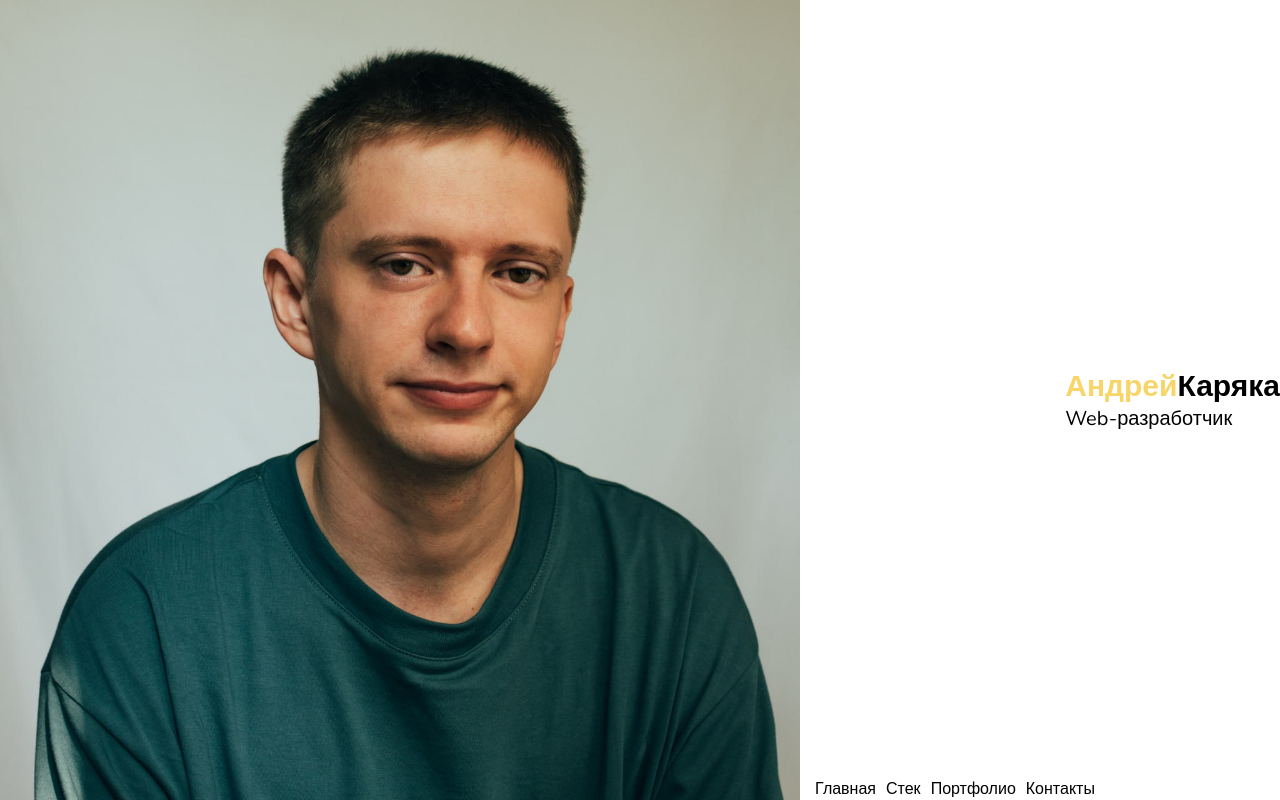
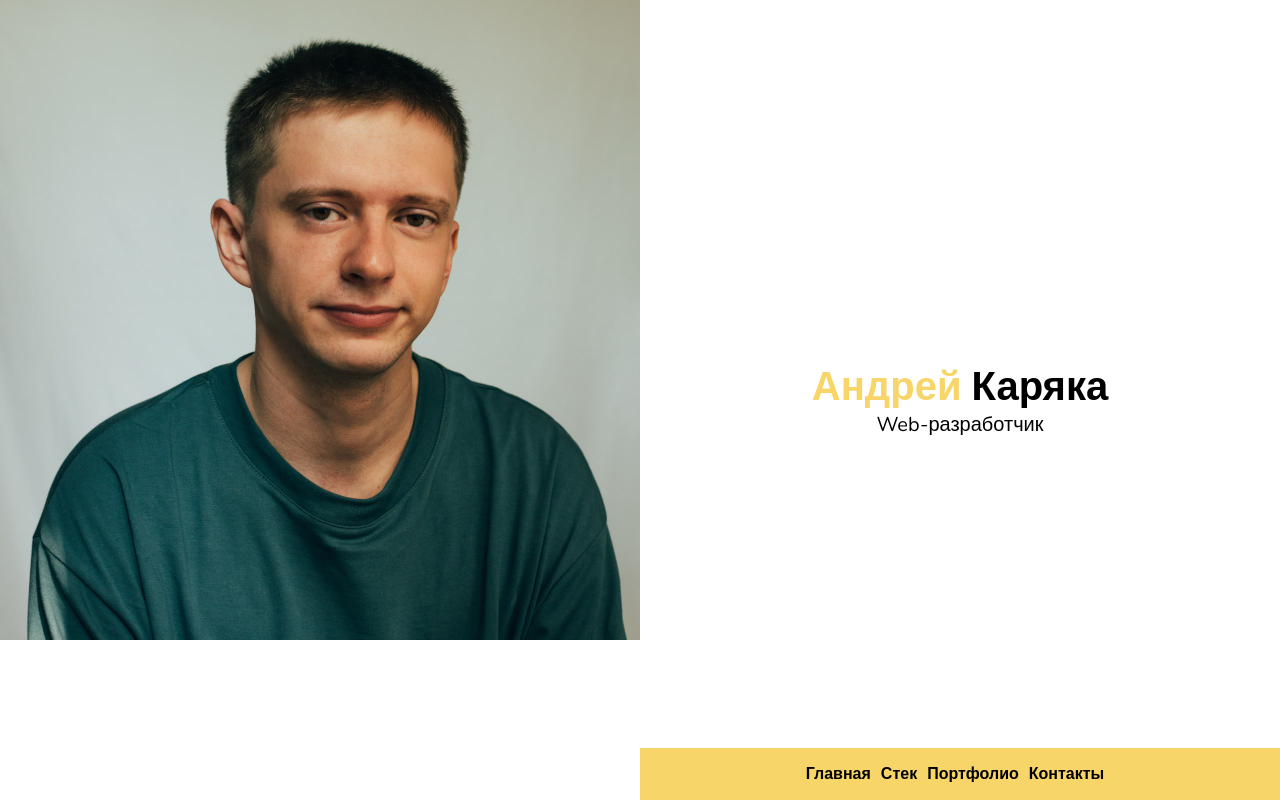
Before and after one commit to canoua/portfolio-spa, a React (Vite) app: page / in a window 1280 px wide. Built offline with nearby package versions, Linux system fonts and the light colour scheme.

Commit message:
home fixed

```diff
--- a/src/components/Header.jsx
+++ b/src/components/Header.jsx
@@ -6,6 +6,8 @@ const HeaderWrapper = styled.header`
   bottom: 0;
   right: 0;
   width: 50%;
+  background: #F8D568;
+  padding: 15px 0;
 `
 
 const HeaderInner = styled.div`
--- a/src/pages/Home.jsx
+++ b/src/pages/Home.jsx
@@ -12,13 +12,13 @@ const HomeInner = styled.div`
 `
 
 const HomePhoto = styled.div`
-  height: 100%;
   // чтоб убрать белую полосу внизу...
   overflow: hidden;
+  width: 50%;
+  height: auto;
 `
 
 const Image = styled.img`
-  height: 100%;
   width: 100%;
 `
 
@@ -27,13 +27,15 @@ const Logo = styled.div`
   flex-direction: column;
   justify-content: center;
   align-items: center;
-  height: 100%;
+  width: 50%;
+  // height: 100%;
+  // width: 100%;
 `;
 
 const Name = styled.div`
   font-weight: 700;
   font-style: normal;
-  font-size: 30px;
+  font-size: 40px;
   line-height: 120%;
 `
 
@@ -44,9 +46,9 @@ function Home() {
         <Image src={myPhoto.url} alt={myPhoto.name} />
       </HomePhoto>
       <Logo>
-        <div className="link">
+        <div className="link name-link">
           <Name>
-            <span className="yellow-text">Андрей</span>
+            <span className="yellow-text first-name">Андрей</span>
             <span>Каряка</span>
           </Name>
           <h2 className="title-prof">Web-разработчик</h2>
--- a/src/styles/global.js
+++ b/src/styles/global.js
@@ -19,8 +19,18 @@ export default createGlobalStyle`
     color: #000;
   }
 
-  .header-link:hover {
-    color: #F8D568;
+  .header-link {
+    font-weight: 700;
+  }
+
+  .name-link {
+    display: flex;
+    flex-direction: column;
+    align-items: center;
+  }
+
+  .first-name {
+    margin-right: 10px;
   }
 
   .container {
```
